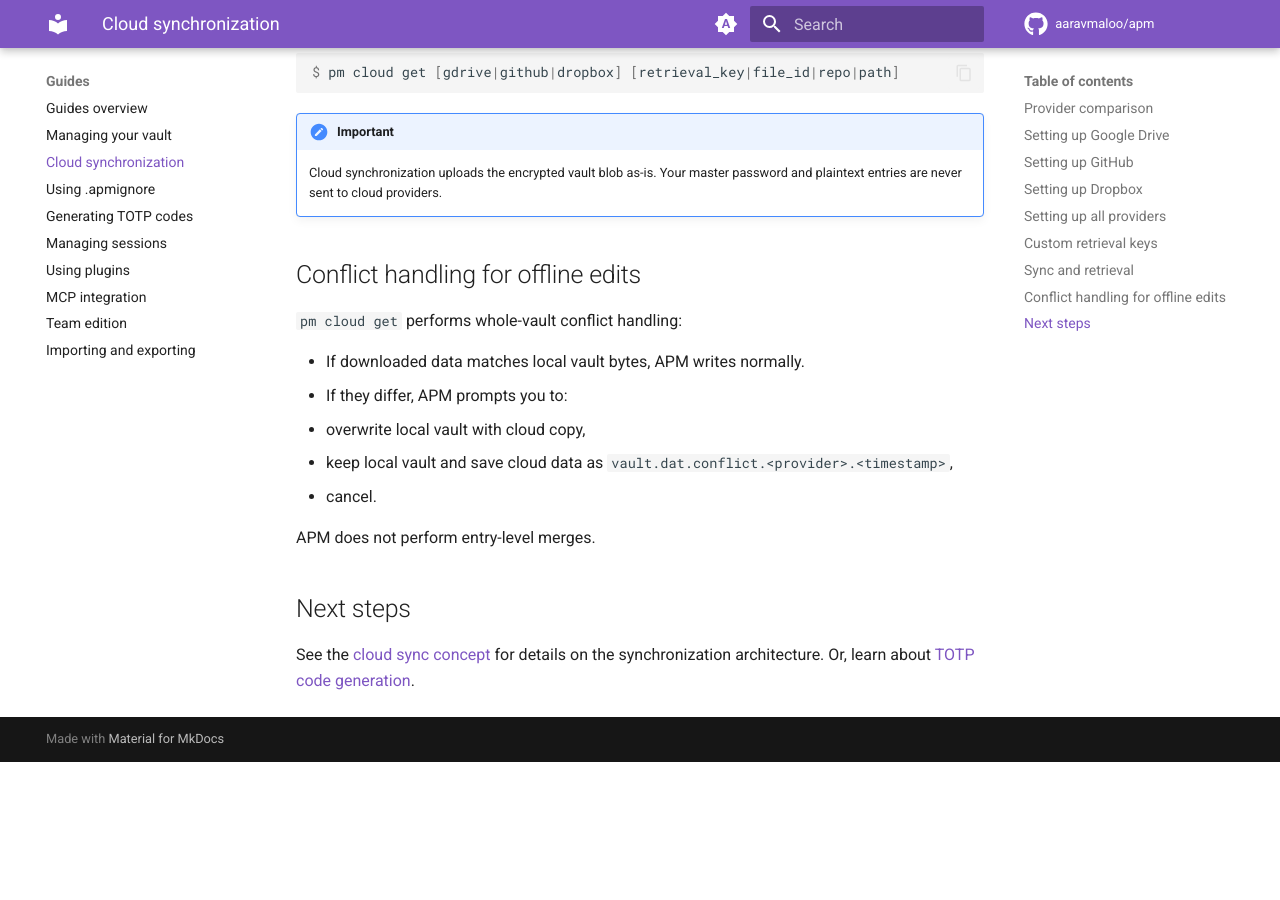
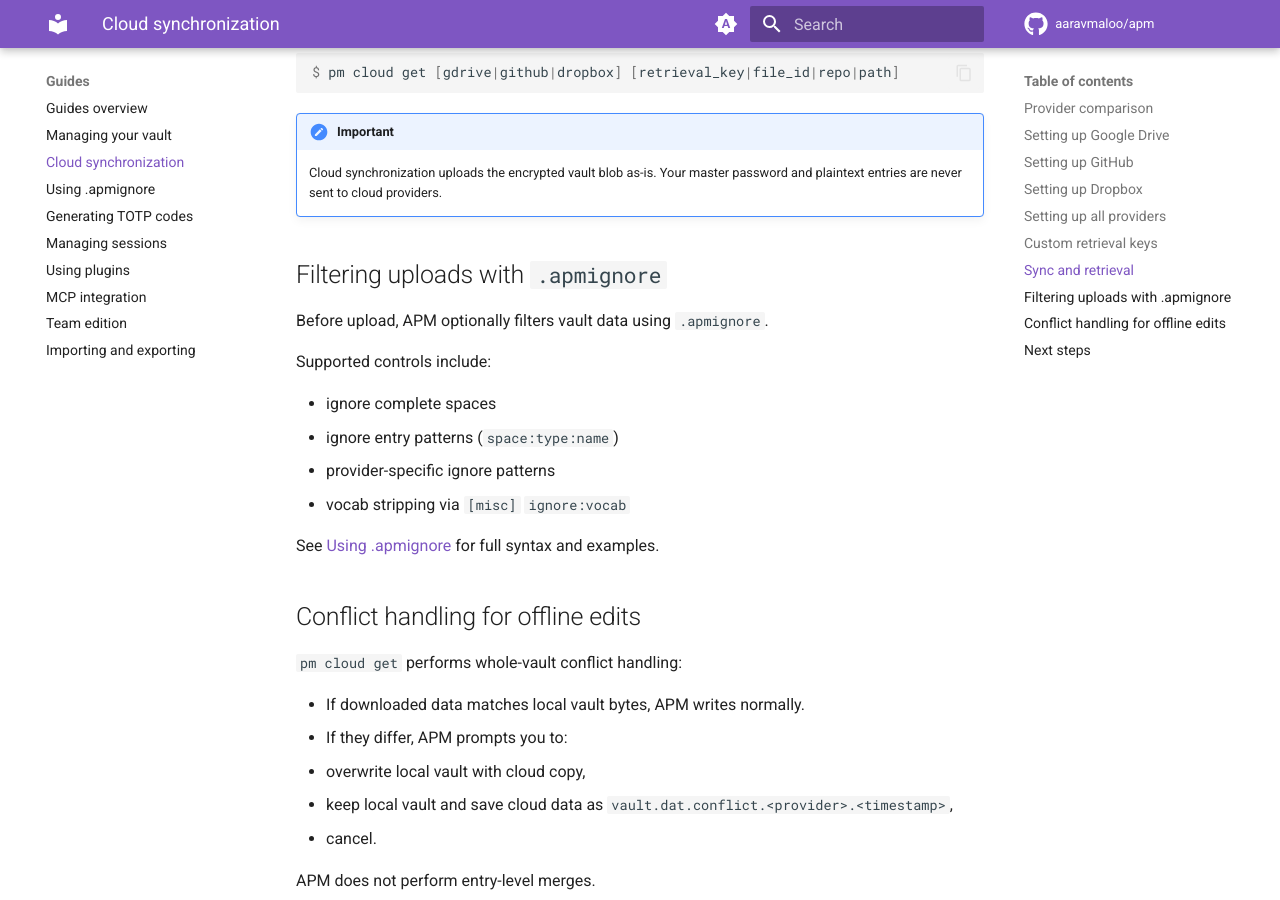
Before and after one commit to aaravmaloo/apm, an MkDocs documentation site: the page built from docs/guides/cloud-sync.md, in a window 1280 px wide and 900 px high, scrolled down 2280 px. Built offline with MkDocs 1.6.1 and Material for MkDocs 9.7.7, drawn with Linux system fonts in a browser that asks for light colours; comment, search, counter and statistics services are not loaded; before the commit the page ends 3042 px from its top, so only the background shows below that.

Commit message:
update cloud sync

```diff
--- a/docs/guides/cloud-sync.md
+++ b/docs/guides/cloud-sync.md
@@ -100,6 +100,19 @@ $ pm cloud get [gdrive|github|dropbox] [retrieval_key|file_id|repo|path]
     Cloud synchronization uploads the encrypted vault blob as-is. Your master password and plaintext
     entries are never sent to cloud providers.
 
+## Filtering uploads with `.apmignore`
+
+Before upload, APM optionally filters vault data using `.apmignore`.
+
+Supported controls include:
+
+- ignore complete spaces
+- ignore entry patterns (`space:type:name`)
+- provider-specific ignore patterns
+- vocab stripping via `[misc]` `ignore:vocab`
+
+See [Using .apmignore](./apmignore.md) for full syntax and examples.
+
 ## Conflict handling for offline edits
 
 `pm cloud get` performs whole-vault conflict handling:
```
